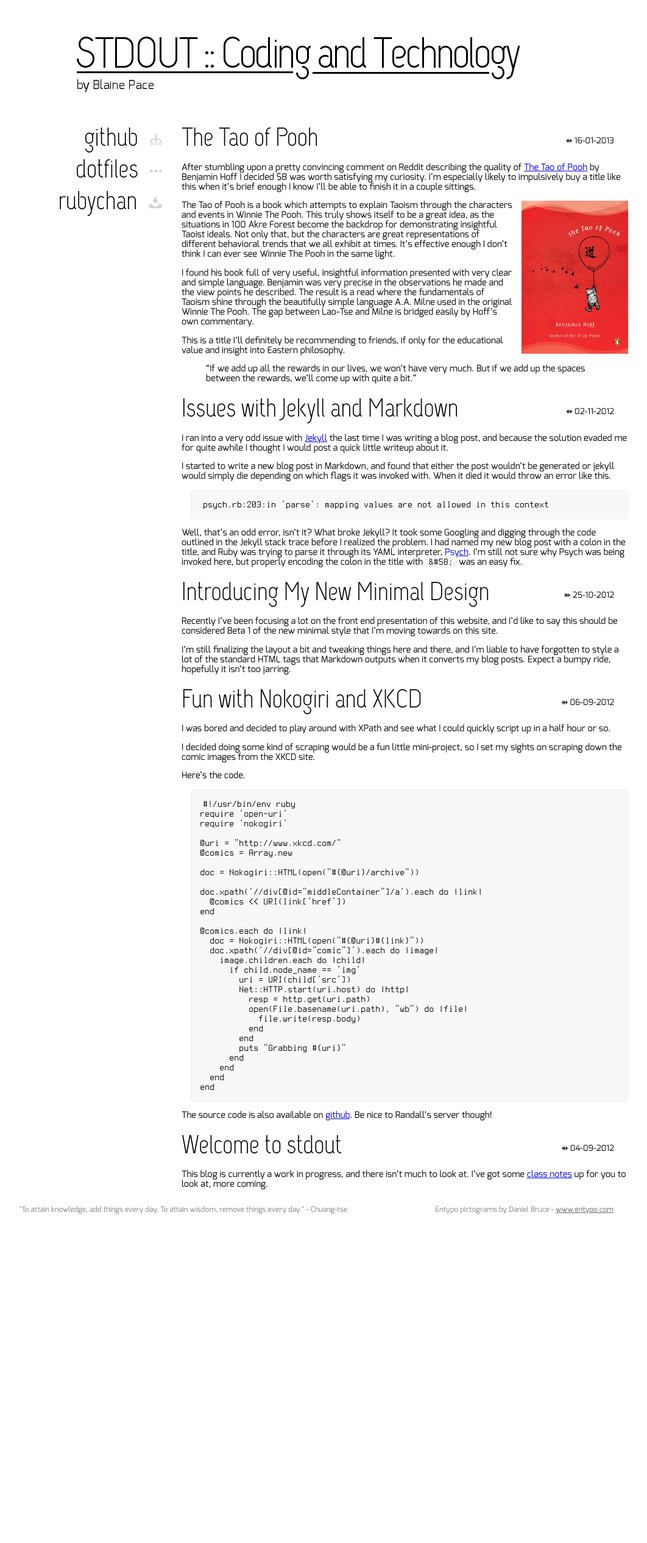
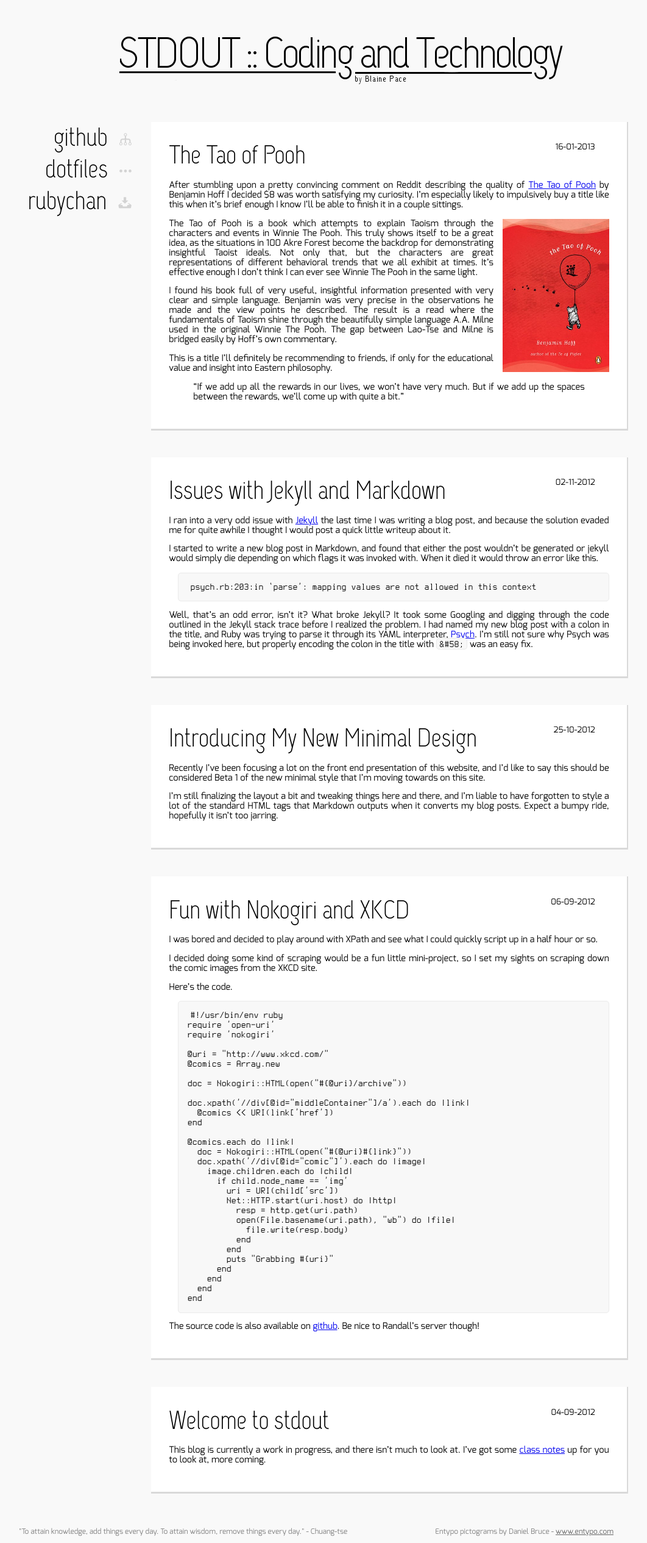
Before and after one commit to madelinecr/averyada.github.io, a Jekyll site: the page built from index.html, in a window 1280 px wide. Shown: the whole page at 61% size, without its empty margins (121-1183 px from the left). Built offline with Jekyll 4.4.1, drawn with Linux system fonts in a browser that asks for light colours; comment, search, counter and statistics services are not loaded; before the commit the page ends 2002 px from its top, so only the background shows below that.

Commit message:
Style update

```diff
--- a/css/stylesheet.css
+++ b/css/stylesheet.css
@@ -36,6 +36,7 @@ body {
   font-family: exo;
   font-size: 11pt;
   padding: 0;
+  background-color: #f9f9f9;
   margin: 0;
   height: 100%;
 }
@@ -61,7 +62,11 @@ code {
   font-size: 12pt;
 }
 
-#content img {
+.post-content {
+  text-align: justify;
+}
+
+.post-content img {
   padding-left: 1em;
   float: right;
 }
@@ -85,12 +90,26 @@ h1, h2, h3, h4, h5 {
   font-size: 48pt;
 }
 
+.post {
+  background-color: #fff;
+  padding: 2em;
+  margin-bottom: 3em;
+  border-right: 2px solid #d9d9d9;
+  border-bottom: 3px solid #d9d9d9;
+}
+
 .post-date {
   font-size: 10pt;
   padding: 3px;
-  margin-top: -32px;
+  margin-top: -50px;
   margin-right: 20px;
   float: right;
+}
+
+.post-date img {
+  float: left;
+  margin-top: -4px;
+  margin-right: 5px;
 }
 
 hr {
@@ -100,13 +119,13 @@ hr {
 #site-header {
   height: 200px;
   background: url(../img/title.png);
-  background-position: 100px 0px;
+  margin-left: 120px;
+  background-position: 50px 0px;
 }
 
 #navigation {
   width: 211px; /* Golden ratio is 800=311+489 */
   float: left;
-  padding-left: 50px;
   text-align: right;
 }
 
@@ -149,7 +168,7 @@ hr {
 }
 
 #content {
-  padding-left: 291px; // when following golden ratio, should be 391px
+  padding-left: 241px; // when following golden ratio, should be 391px
 }
 
 #footerquote {
--- a/index.html
+++ b/index.html
@@ -3,11 +3,13 @@ layout: default
 ---
 
 {% for post in site.posts %}
-  <hr>
-  <div class="post-header">
-    <h1 class="post-title">{{ post.title }}</h1>
-    <span class="post-date">&#8699; {{ post.date | date: "%d-%m-%Y" }}</span>
+  <div class="post">
+    <div class="post-header">
+      <h1 class="post-title">{{ post.title }}</h1>
+      <div class="post-date">
+        {{ post.date | date:"%d-%m-%Y" }}
+        </div>
+    </div>
+    <div class="post-content">{{ post.content }}</div>
   </div>
-  <hr>
-  <p class="post">{{ post.content }}</p>
 {% endfor %}
```
Also changed, not shown: img/date_icon.png (added), img/title.png, img/title_white.png (added), 2 other files.
